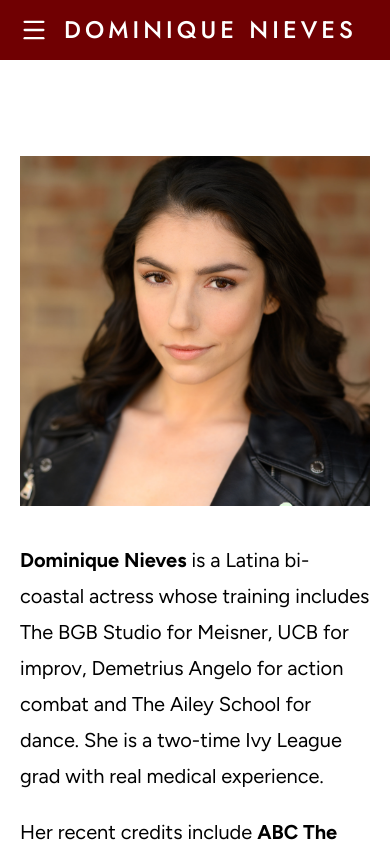
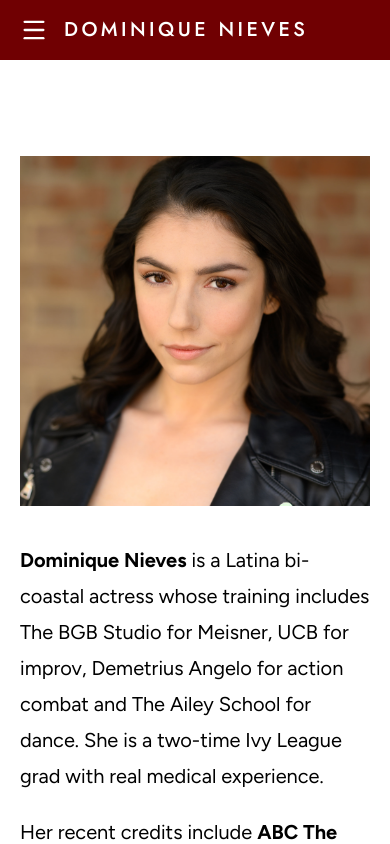
Before and after one commit to amilcarj/dominique-website, a Next.js app: page / in a window 390 px wide. Shown: the top 844 px of the page. Built offline with nearby package versions, Linux system fonts and the light colour scheme.

Commit message:
fix mobile heading size

```diff
--- a/src/components/header.tsx
+++ b/src/components/header.tsx
@@ -66,7 +66,7 @@ export function Header() {
         <Link
           href="/"
           onClick={() => scrollHomeToTop("/")}
-          className={`font-display text-2xl font-medium tracking-[0.17em] uppercase sm:w-min sm:text-4xl sm:font-bold xl:w-auto ${linkFocus}`}
+          className={`font-display text-xl font-medium tracking-[0.17em] uppercase sm:w-min sm:text-4xl sm:font-bold xl:w-auto ${linkFocus}`}
         >
           {site.name}
         </Link>
```
